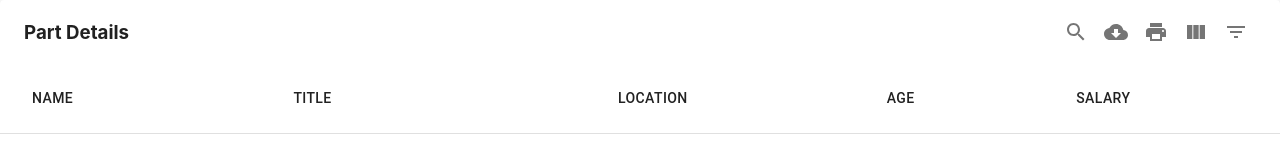
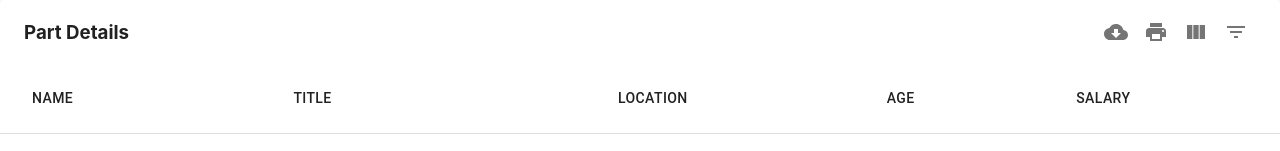
Before and after one commit to itsmeganesh-cse-iiit/react-mui-datatables-ex, a React (Create React App) app: page / in a window 1280 px wide. Shown: the top 151 px of the page. Built offline with nearby package versions, Linux system fonts and the light colour scheme.

Commit message:
Disabling search

```diff
--- a/src/App.js
+++ b/src/App.js
@@ -77,7 +77,8 @@ class App extends React.Component {
             onRowClick: this.onRowClick,
             searchText: this.state.searchText,
             customToolbar: this.customToolbar,
-            selectableRows: "none"
+            selectableRows: "none",
+            search:false
           }}
         />
         <br />
```
